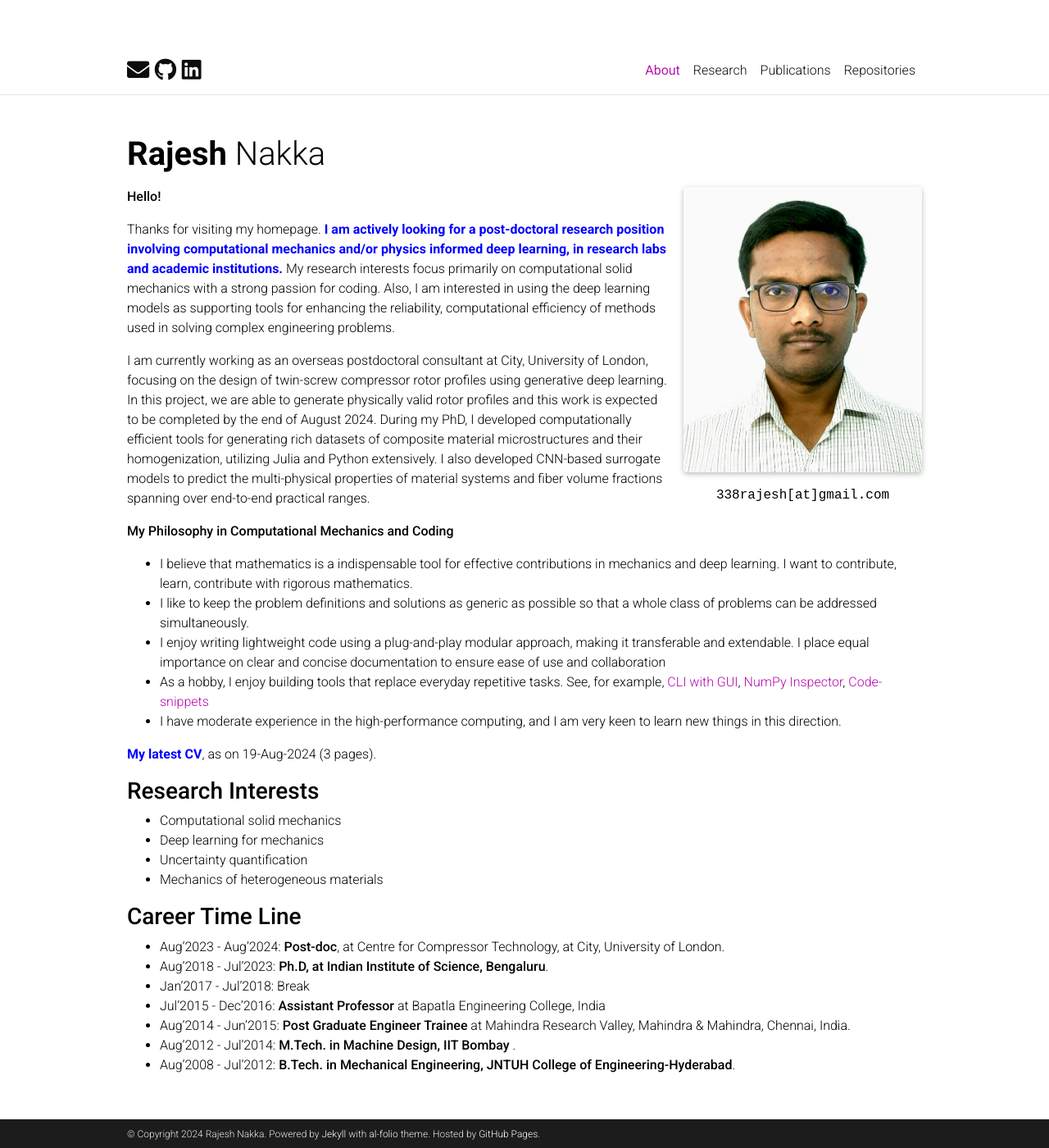
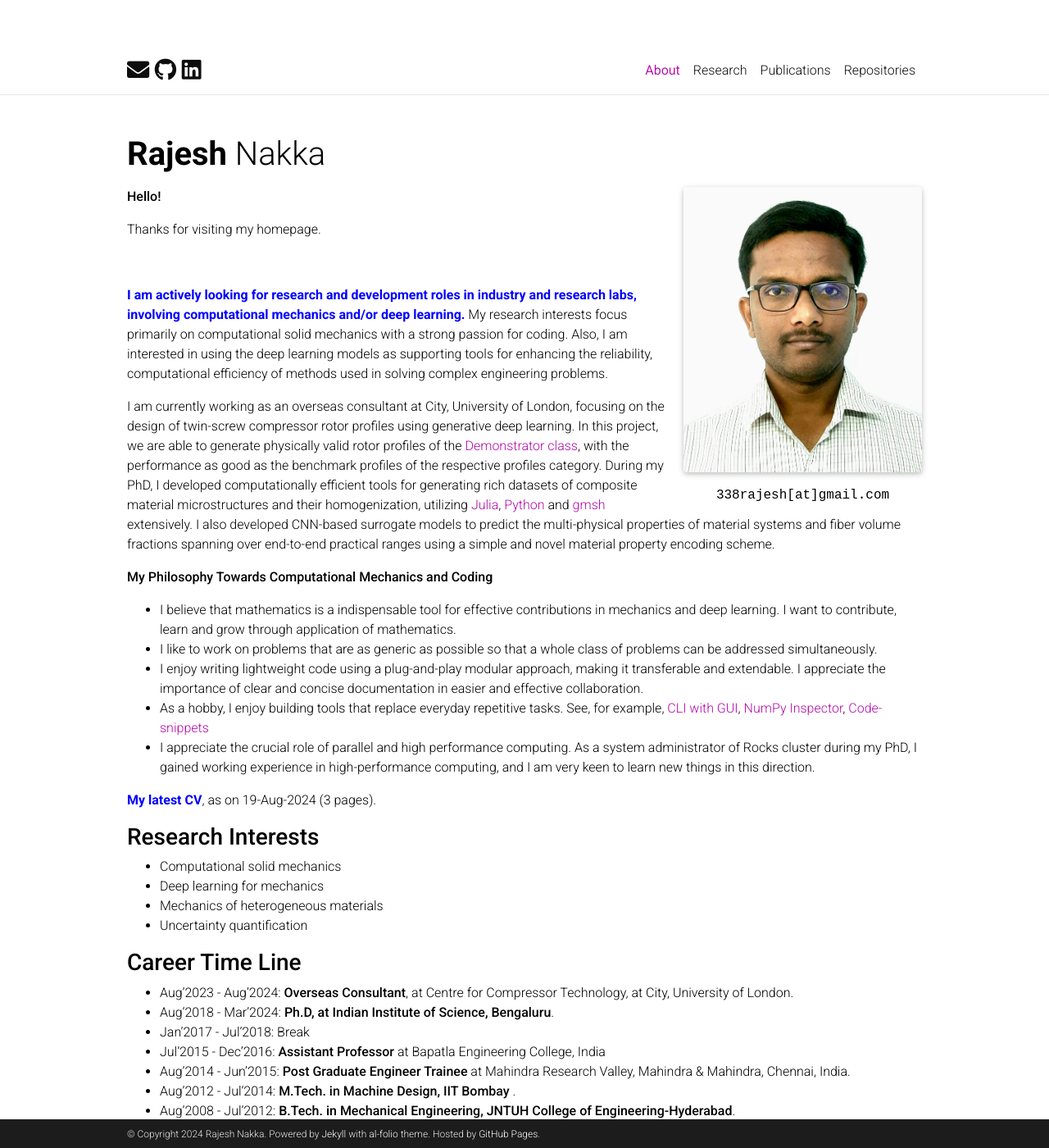
Before and after one commit to 338rajesh/338rajesh.github.io, a Jekyll site: the page built from _pages/about.md, in a window 1280 px wide and 1400 px high. Shown: the whole window at 82% size. Built offline with Jekyll 4.4.1, drawn with Linux system fonts in a browser that asks for light colours; comment, search, counter and statistics services are not loaded; a style sheet for code colours, icons or effects is not loaded.

Commit message:
Updated intro and CV

```diff
--- a/_pages/about.md
+++ b/_pages/about.md
@@ -22,18 +22,23 @@ social: false  # includes social icons at the bottom of the page
 
 **Hello!**
 
-Thanks for visiting my homepage. <span style="color: blue; font-weight: bold;">I am actively looking for a post-doctoral research position involving computational mechanics and/or physics informed deep learning, in research labs and academic institutions.</span>
-My research interests focus primarily on computational solid mechanics with a strong passion for coding. Also, I am interested in using the deep learning models as supporting tools for enhancing the reliability, computational efficiency of methods used in solving complex engineering problems.
+Thanks for visiting my homepage.
 
-I am currently working as an overseas postdoctoral consultant at City, University of London, focusing on the design of twin-screw compressor rotor profiles using generative deep learning. In this project, we are able to generate physically valid rotor profiles and this work is expected to be completed by the end of August 2024. During my PhD, I developed computationally efficient tools for generating rich datasets of composite material microstructures and their homogenization, utilizing Julia and Python extensively. I also developed CNN-based surrogate models to predict the multi-physical properties of material systems and fiber volume fractions spanning over end-to-end practical ranges.
+<br>
 
-**My Philosophy in Computational Mechanics and Coding**
+<span style="color: blue; font-weight: bold;">I am actively looking for research and development roles in industry and research labs, involving computational mechanics and/or deep learning.</span>
+My research interests focus primarily on computational solid mechanics with a strong passion for coding.
+Also, I am interested in using the deep learning models as supporting tools for enhancing the reliability, computational efficiency of methods used in solving complex engineering problems.
 
-+ I believe that mathematics is a indispensable tool for effective contributions in mechanics and deep learning. I want to contribute, learn, contribute with rigorous mathematics.
-+ I like to keep the problem definitions and solutions as generic as possible so that a whole class of problems can be addressed simultaneously.
-+ I enjoy writing lightweight code using a plug-and-play modular approach, making it transferable and extendable. I place equal importance on clear and concise documentation to ensure ease of use and collaboration
+I am currently working as an overseas consultant at City, University of London, focusing on the design of twin-screw compressor rotor profiles using generative deep learning. In this project, we are able to generate physically valid rotor profiles of the [Demonstrator class](https://www.staff.city.ac.uk/~ra601/xian11.pdf), with the performance as good as the benchmark profiles of the respective profiles category. During my PhD, I developed computationally efficient tools for generating rich datasets of composite material microstructures and their homogenization, utilizing [Julia](https://julialang.org/), [Python](https://www.python.org/) and [gmsh](https://gmsh.info/) extensively. I also developed CNN-based surrogate models to predict the multi-physical properties of material systems and fiber volume fractions spanning over end-to-end practical ranges using a simple and novel material property encoding scheme.
+
+**My Philosophy Towards Computational Mechanics and Coding**
+
++ I believe that mathematics is a indispensable tool for effective contributions in mechanics and deep learning. I want to contribute, learn and grow through application of mathematics.
++ I like to work on problems that are as generic as possible so that a whole class of problems can be addressed simultaneously.
++ I enjoy writing lightweight code using a plug-and-play modular approach, making it transferable and extendable. I appreciate the importance of clear and concise documentation in easier and effective collaboration.
 + As a hobby, I enjoy building tools that replace everyday repetitive tasks. See, for example, [CLI with GUI](https://github.com/338rajesh/clip), [NumPy Inspector](https://github.com/338rajesh/npi), [Code-snippets](https://github.com/338rajesh/my-code-snippets)
-+ I have moderate experience in the high-performance computing, and I am very keen to learn new things in this direction.
++ I appreciate the crucial role of parallel and high performance computing. As a system administrator of Rocks cluster during my PhD, I gained working experience in high-performance computing, and I am very keen to learn new things in this direction.
 
 [<span style="color: blue; font-weight: bold;">My latest CV</span>](/cv.pdf), as on 19-Aug-2024  (3 pages).
 
@@ -41,13 +46,13 @@ I am currently working as an overseas postdoctoral consultant at City, Universit
 
 * Computational solid mechanics
 * Deep learning for mechanics
+* Mechanics of heterogeneous materials
 * Uncertainty quantification
-* Mechanics of heterogeneous materials
 
 ### **Career Time Line**
 
-* Aug'2023 - Aug'2024: **Post-doc**, at Centre for Compressor Technology, at City, University of London.
-* Aug'2018 - Jul'2023: **Ph.D, at Indian Institute of Science, Bengaluru**.
+* Aug'2023 - Aug'2024: **Overseas Consultant**, at Centre for Compressor Technology, at City, University of London.
+* Aug'2018 - Mar'2024: **Ph.D, at Indian Institute of Science, Bengaluru**.
 * Jan'2017 - Jul'2018: Break
 * Jul'2015 - Dec'2016: **Assistant Professor** at Bapatla Engineering College, India
 * Aug'2014 - Jun'2015: **Post Graduate Engineer Trainee** at Mahindra Research Valley, Mahindra & Mahindra, Chennai, India.
```
Also changed, not shown: 1 other file.
